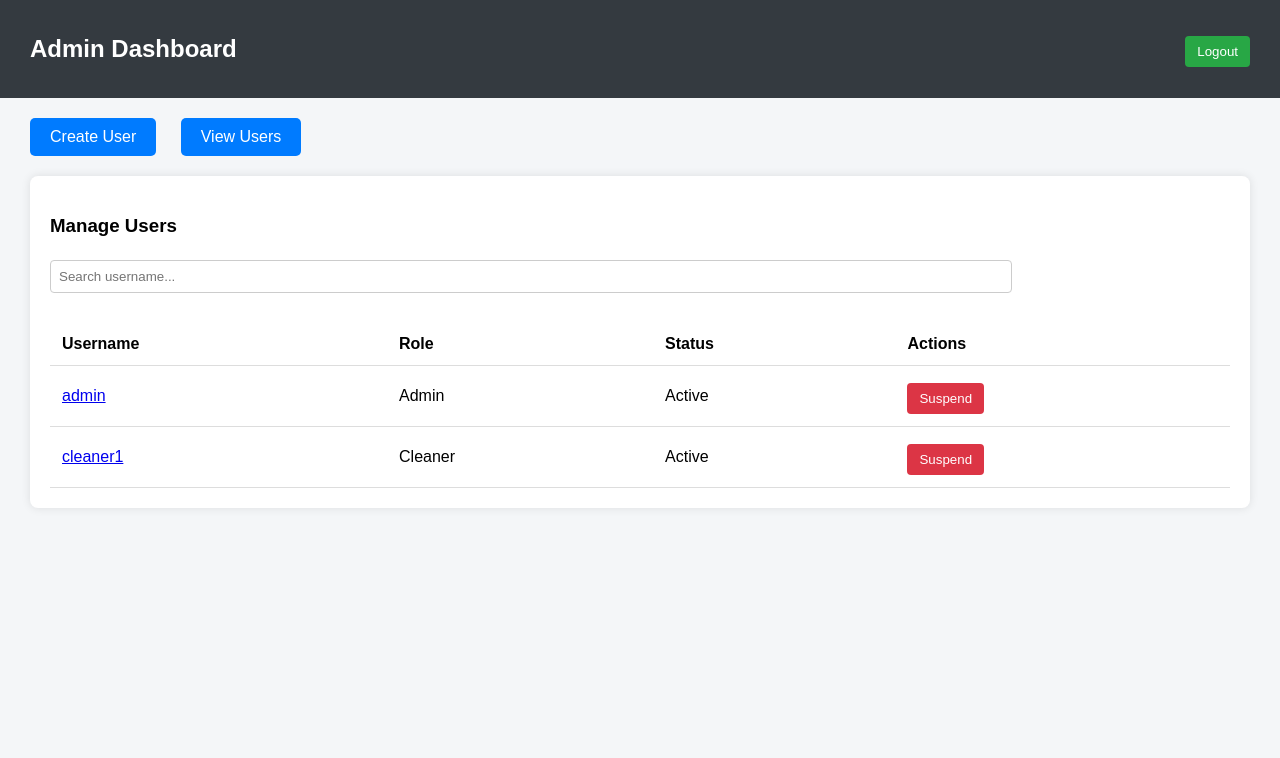
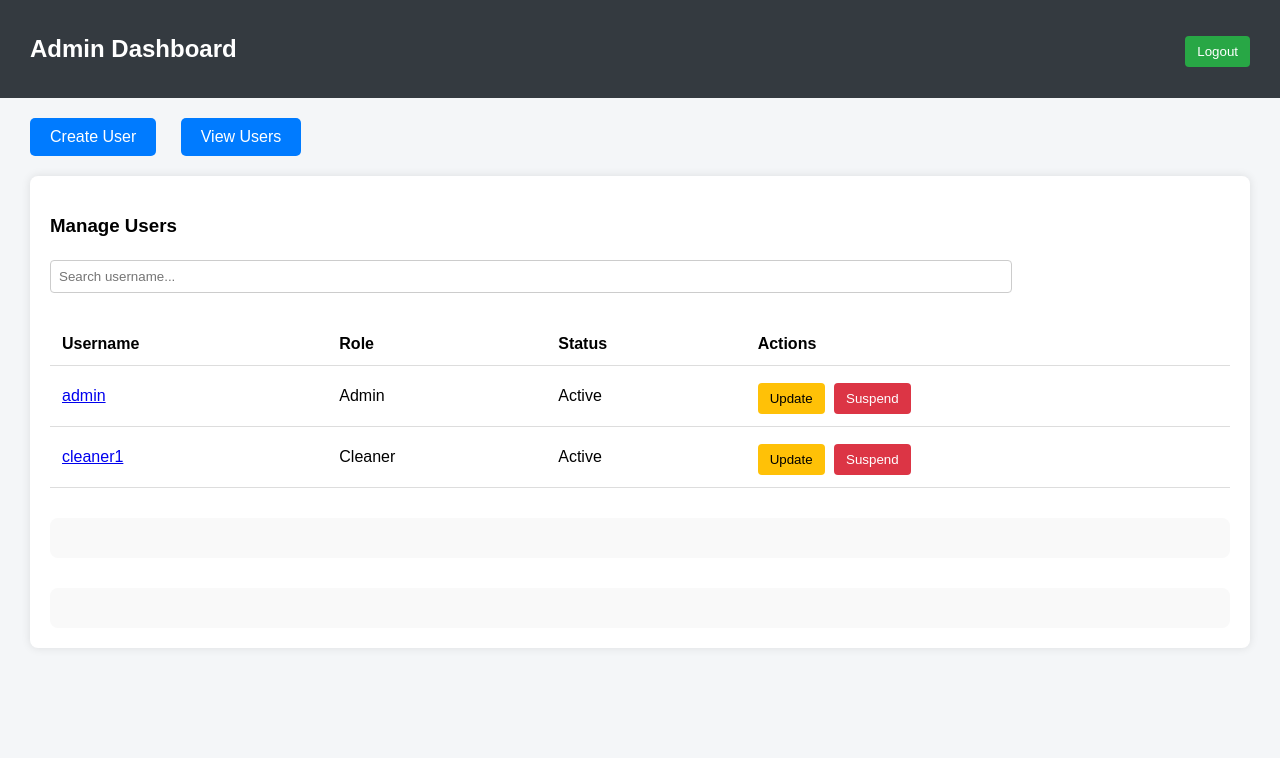
Before and after one commit to timt29/CSIT314SoftDev, a Flask app: page /dashboard/admin in a window 1280 px wide. Shown: the top 758 px of the page. Run offline with Flask 3, Linux system fonts and the light colour scheme; a user stored in the database is signed in.

Commit message:
edit to make the pages look nicer
as above

```diff
--- a/templates/dashboard_admin.html
+++ b/templates/dashboard_admin.html
@@ -74,17 +74,25 @@
             background-color: #218838;
         }
         .action-button {
-            background-color: #17a2b8;
+            background-color: #ffc107;
+            color: black;
             margin-right: 5px;
         }
         .action-button:hover {
-            background-color: #117a8b;
+            background-color: #e0a800;
         }
         .suspend-button {
             background-color: #dc3545;
+            color: white;
         }
         .suspend-button:hover {
             background-color: #c82333;
+        }
+        #user-detail, #update-user-form {
+            margin-top: 30px;
+            padding: 20px;
+            background: #f9f9f9;
+            border-radius: 8px;
         }
     </style>
 </head>
@@ -119,12 +127,14 @@
         if (tab === "create") {
             document.getElementById('content').innerHTML = `
                 <h3>Create New User</h3>
-                <input id="create-username" placeholder="Username"><br>
-                <input id="create-password" type="password" placeholder="Password"><br>
-                <input id="create-role" placeholder="Role"><br>
-                <input id="create-email" placeholder="Email"><br>
-                <input id="create-dob" type="date" placeholder="DOB"><br>
-                <button onclick="createUser()">Create User</button>
+                <form id="create-form">
+                    <input id="create-username" placeholder="Username" required><br>
+                    <input id="create-password" type="password" placeholder="Password" required><br>
+                    <input id="create-role" placeholder="Role" required><br>
+                    <input id="create-email" placeholder="Email" required><br>
+                    <input id="create-dob" type="date" required><br>
+                    <button type="button" onclick="createUser()">Create User</button>
+                </form>
             `;
         } else if (tab === "view") {
             loadUserTable();
@@ -133,7 +143,7 @@
 
     function createUser() {
         const username = document.getElementById("create-username").value;
-        const password = document.getElementById("create-password").value; // just for form (password not stored now)
+        const password = document.getElementById("create-password").value; // simulated
         const role = document.getElementById("create-role").value;
         const email = document.getElementById("create-email").value;
         const dob = document.getElementById("create-dob").value;
@@ -144,7 +154,7 @@
         }
 
         users.push({ username, role, email, dob, status: "Active" });
-        alert("User Created!");
+        alert("User Created Successfully!");
         showTab('view');
     }
 
@@ -170,23 +180,35 @@
                     <td>${user.role}</td>
                     <td id="status-${index}">${user.status}</td>
                     <td>
+                        <button class="action-button" onclick="showUpdateForm(${index})">Update</button>
                         <button class="suspend-button" onclick="suspendUser(${index})">Suspend</button>
                     </td>
                 </tr>`;
         });
 
-        html += `</tbody></table>`;
+        html += `</tbody></table>
+            <div id="user-detail"></div>
+            <div id="update-user-form"></div>
+        `;
         document.getElementById('content').innerHTML = html;
     }
 
     function viewUser(index) {
         const user = users[index];
-        alert(`User Details:\n\nUsername: ${user.username}\nRole: ${user.role}\nEmail: ${user.email}\nDOB: ${user.dob}\nStatus: ${user.status}`);
+        document.getElementById('user-detail').innerHTML = `
+            <h3>User Details</h3>
+            <p><strong>Username:</strong> ${user.username}</p>
+            <p><strong>Role:</strong> ${user.role}</p>
+            <p><strong>Email:</strong> ${user.email}</p>
+            <p><strong>DOB:</strong> ${user.dob}</p>
+            <p><strong>Status:</strong> ${user.status}</p>
+        `;
     }
 
     function suspendUser(index) {
         users[index].status = "Suspended";
         document.getElementById(`status-${index}`).innerText = "Suspended";
+        viewUser(index);
         alert("User Suspended Successfully!");
     }
 
@@ -204,6 +226,26 @@
         });
     }
 
+    function showUpdateForm(index) {
+        const user = users[index];
+        document.getElementById('update-user-form').innerHTML = `
+            <h3>Update User - ${user.username}</h3>
+            <input id="update-role" value="${user.role}" placeholder="Role"><br>
+            <input id="update-email" value="${user.email}" placeholder="Email"><br>
+            <input id="update-dob" value="${user.dob}" type="date"><br>
+            <button onclick="updateUser(${index})">Save Changes</button>
+        `;
+    }
+
+    function updateUser(index) {
+        users[index].role = document.getElementById('update-role').value;
+        users[index].email = document.getElementById('update-email').value;
+        users[index].dob = document.getElementById('update-dob').value;
+
+        alert("User Updated Successfully!");
+        loadUserTable();
+    }
+
     window.onload = () => {
         showTab('view');
     };
--- a/templates/login.html
+++ b/templates/login.html
@@ -56,7 +56,7 @@
 <body>
 
 <div class="login-container">
-    <h2>Login System BCE</h2>
+    <h2>Login</h2>
     <label for="userType">Select User Type:</label>
     <select id="userType">
         <option>Admin</option>
```
